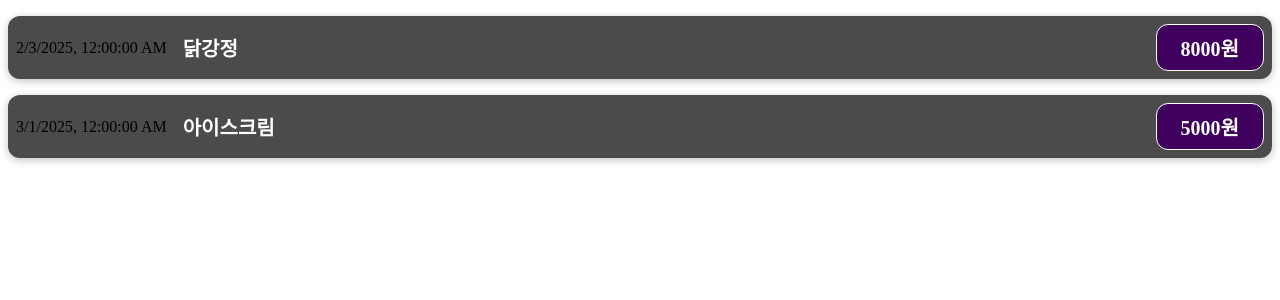
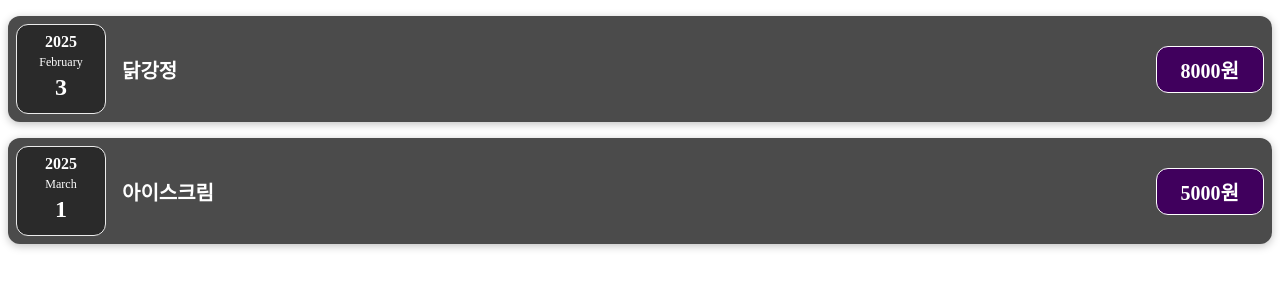
Before and after one commit to ThoI-i/react-study202501, a React (Vite) app: page / in a window 1280 px wide. Shown: the top 300 px of the page. Built offline with nearby package versions, Linux system fonts and the light colour scheme.

Commit message:
250203 12:23 # 1-4-3. 하위 컴포넌트에게 props전달하기

```diff
--- /dev/null
+++ b/src/components/expenses/ExpenseDate.css
@@ -0,0 +1,26 @@
+.expense-date {
+  display: flex;
+  flex-direction: column;
+  width: 5.5rem;
+  height: 5.5rem;
+  border: 1px solid #ececec;
+  background-color: #2a2a2a;
+  color: white;
+  border-radius: 12px;
+  align-items: center;
+  justify-content: center;
+}
+.expense-date div {
+  margin-bottom: 0.25rem;
+}
+.expense-date__month {
+  font-size: 1rem;
+  font-weight: bold;
+}
+.expense-date__year {
+  font-size: 0.75rem;
+}
+.expense-date__day {
+  font-size: 1.5rem;
+  font-weight: bold;
+}
--- /dev/null
+++ b/src/components/expenses/ExpenseDate.jsx
@@ -0,0 +1,14 @@
+import React from 'react';
+import './ExpenseDate.css';
+const ExpenseDate = ({ expenseDate }) => {
+  // 월을 영문으로 변환
+  const month = expenseDate.toLocaleString('en-US', {month: 'long'});
+  return (
+    <div className='expense-date'>
+      <div className='expense-date__month'>{expenseDate.getFullYear()}</div>
+      <div className='expense-date__year'>{ month }</div>
+      <div className='expense-date__day'>{ expenseDate.getDate() }</div>
+    </div>
+  );
+};
+export default ExpenseDate;
--- a/src/components/expenses/ExpenseItem.jsx
+++ b/src/components/expenses/ExpenseItem.jsx
@@ -1,5 +1,7 @@
+// rafce
 import React from 'react'
 import './ExpenseItem.css'
+import ExpenseDate from './ExpenseDate';
 
 // const ExpenseItem = (props) => {
 //   // console.log('props: ', props);
@@ -21,17 +23,30 @@
 // }
 
 // 2단계: 디스턱처링
+// const ExpenseItem = ({date, title, price}) => {
+
+//   return (
+//     <div className='expense-item'>
+//       <div>{ date.toLocaleString() } </div>s
+//       <div className='expense-item__description'>
+//         <h2>{title}</h2>
+//         <div className='expense-item__price'>{price}원</div>
+//       </div>
+//     </div>
+//   );
+// }
+
 const ExpenseItem = ({date, title, price}) => {
 
   return (
     <div className='expense-item'>
-      <div>{ date.toLocaleString() } </div>
+      <ExpenseDate expenseDate={date} />
       <div className='expense-item__description'>
         <h2>{title}</h2>
         <div className='expense-item__price'>{price}원</div>
       </div>
     </div>
   );
-}
+};
 
-export default ExpenseItem
+export default ExpenseItem;
```
